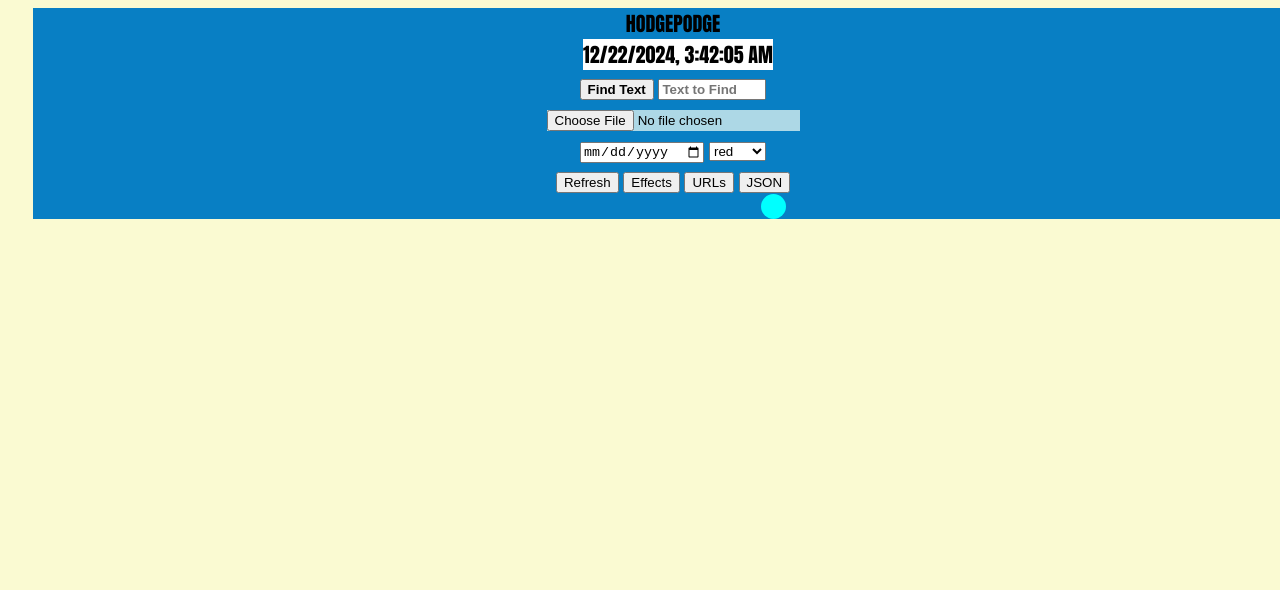
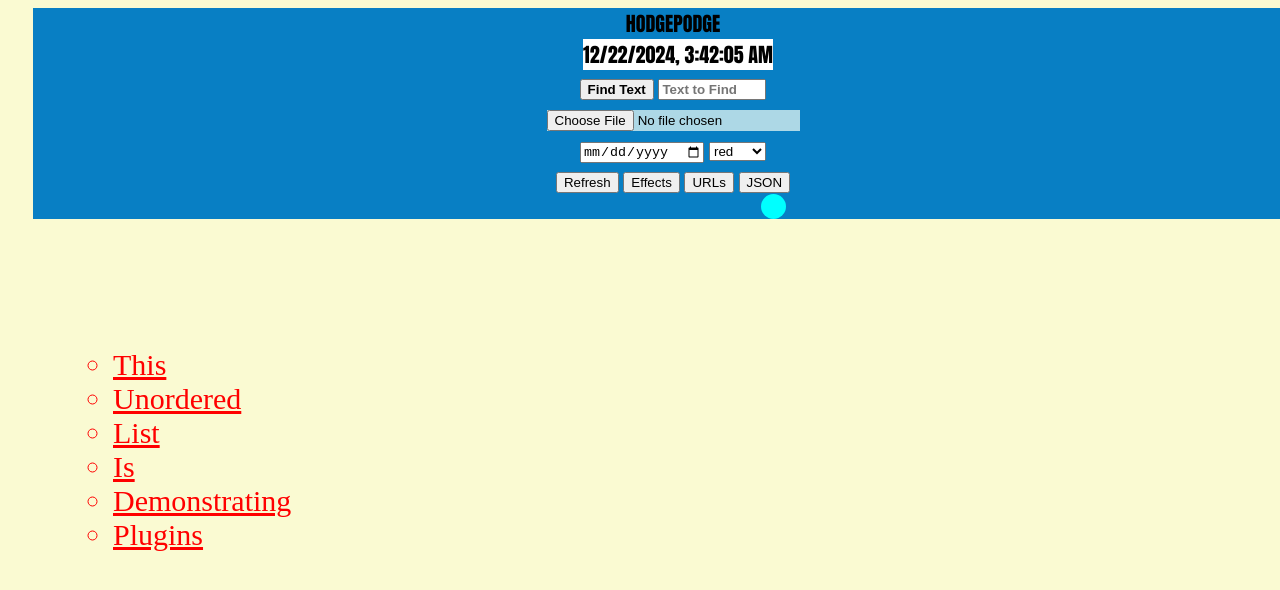
Before and after one commit to KIBrown031/kibrown031.github.io, a plain HTML site: page mysite.index.html in a window 1280 px wide. Shown: the top 590 px of the page. Drawn offline with Linux system fonts and the light colour scheme.

Commit message:
added myPlugin.js

```diff
--- a/myPlugin.js
+++ b/myPlugin.js
@@ -56,7 +56,7 @@
 // $( "a" ).showLinkLocation();
 
 
-let arr = ['hello', 'from', 'easy', 'programming', '.net'];
+let arr = ['This', 'Unordered', 'List', 'Is', 'Demonstrating', 'Plugins'];
 //listThis()
 (function( $ ) {
 
@@ -96,7 +96,7 @@ let arr = ['hello', 'from', 'easy', 'programming', '.net'];
 
 $('#result').append($(arr).listThis('ul').colorMyList(
 	{
-	color: '#0000ff',
+	color: '#ff0000',
     fontSize: '30px',
     textDecoration: 'none'
 	}
--- a/mysite.index.html
+++ b/mysite.index.html
@@ -152,6 +152,10 @@
     </ul>
   </div>
 
+
+  <ul id="result"></ul>
+
+
   <script src="jquery-3.7.1.min.js"></script>
   <!-- <script>"https://ajax.googleapis.com/ajax/libs/jquery/3.5.1/jquery.min.js"</script> -->
   <script src="kibrown031.js"></script>
```
